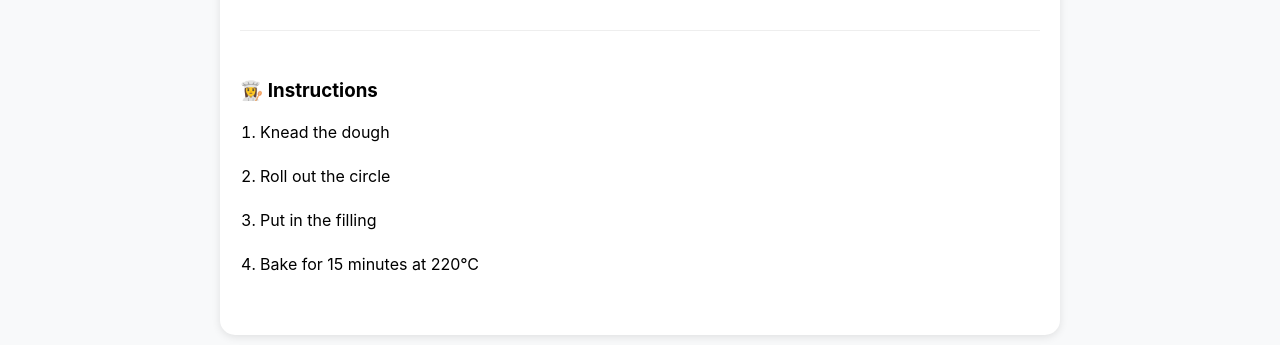
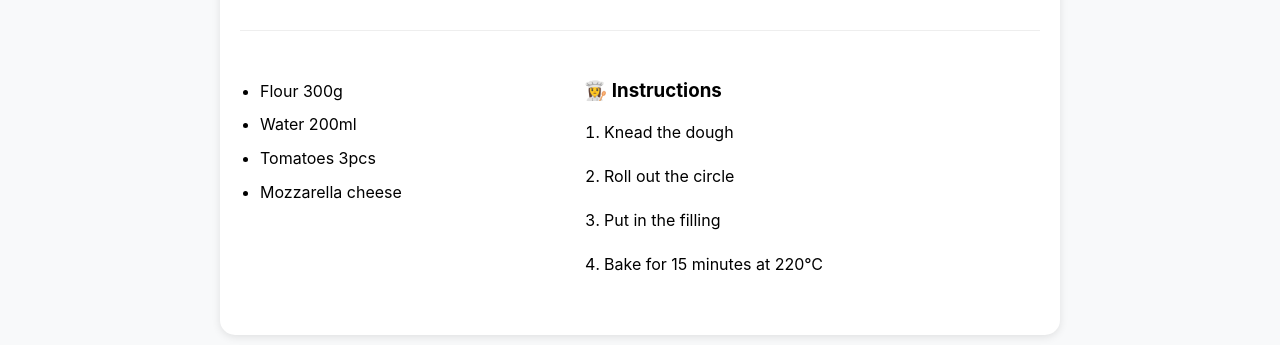
Before and after one commit to Cauteros974/recipe-social, a React (Vite) app: page /recipe/1 in a window 1280 px wide. Shown: the part 549-894 px from the top of the page. Built offline with nearby package versions, Linux system fonts and the light colour scheme.

Commit message:
Update RecipeDetail.jsx

```diff
--- a/src/pages/RecipeDetail.jsx
+++ b/src/pages/RecipeDetail.jsx
@@ -115,7 +115,24 @@ const RecipeDetail = () => {
                     gap: '40px'
                 }}>
                     {/* Ingredients */}
+                    <div>
+                        <div style={{
+                            display: 'flex',
+                            justifyContent: 'space-between',
+                            alignItems: 'center',
+                            marginBottom: 15
+                        }}>
 
+                        </div>
+
+                        <ul style={{ paddingLeft: 20, lineHeight: 1.8 }}>
+                            {recipe.ingredients.map((ing, i) => (
+                                <li key={i} style={{ marginBottom: 5 }}>
+                                    {ing}
+                                </li>
+                            ))}
+                        </ul>
+                    </div>
 
                     {/* Instructions */}
                     <div>
```
